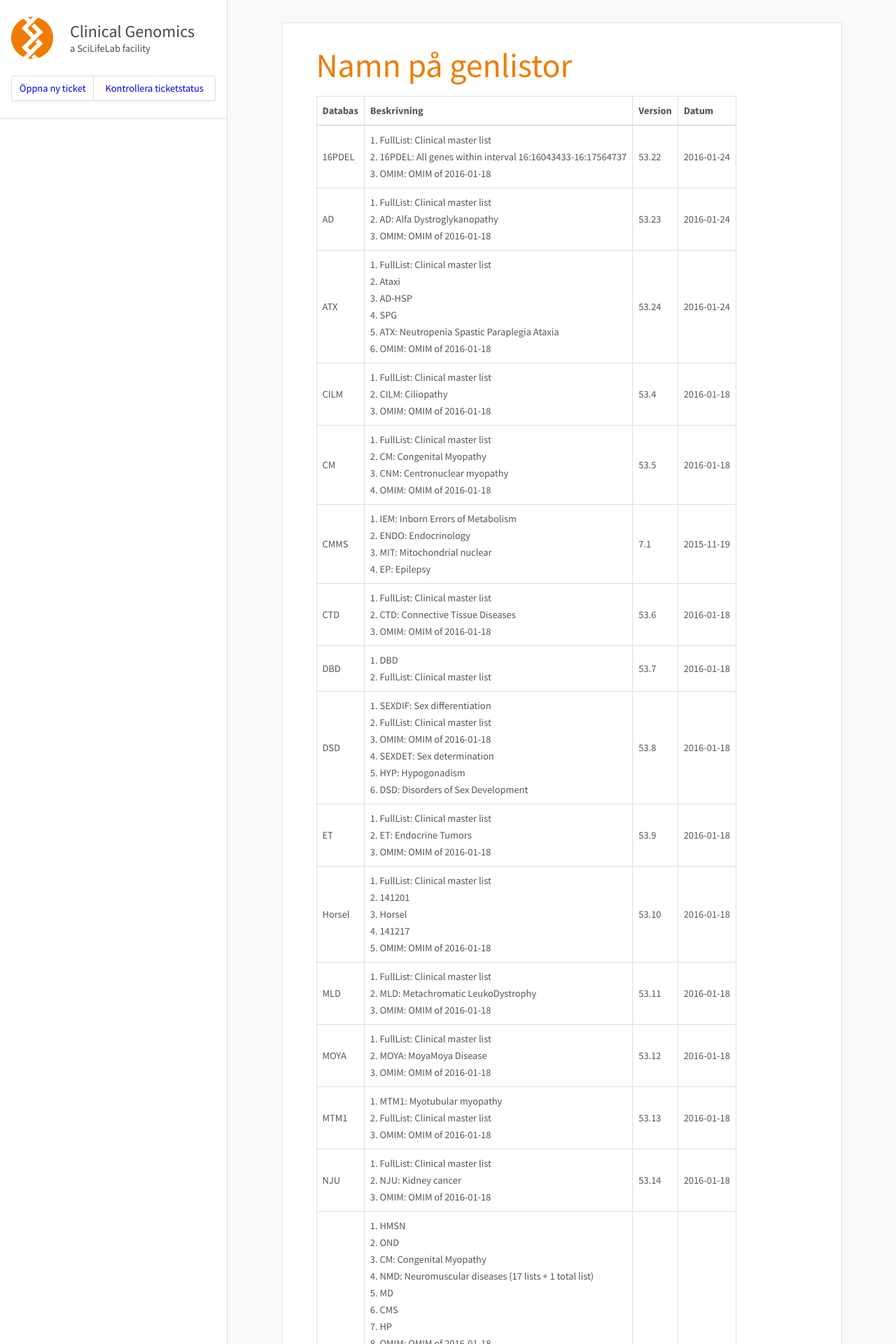
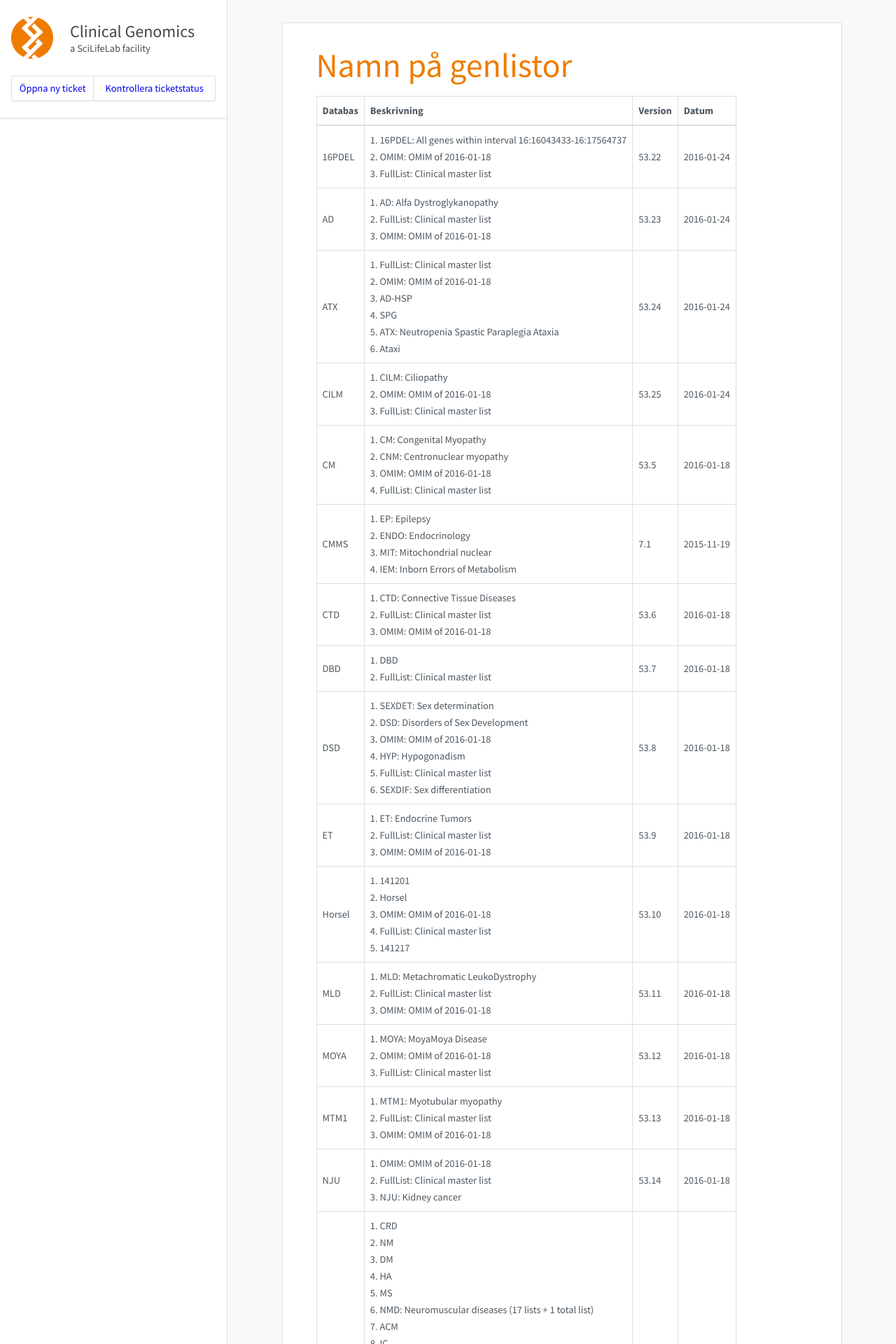
Before and after one commit to Clinical-Genomics/clinical-genomics.github.io, a Jekyll site: the page built from _pages/namnpagenlistor.md, in a window 1280 px wide. Shown: the top 1920 px of the page at 70% size. Built offline with Jekyll 4.4.1, drawn with Linux system fonts in a browser that asks for light colours; nearby versions of some CDN libraries; some of the changed text lies outside the part shown.

Commit message:
Update to cust002-CILM.txt

```diff
--- a/_pages/namnpagenlistor.md
+++ b/_pages/namnpagenlistor.md
@@ -8,27 +8,27 @@
 
 |Databas|Beskrivning|Version|Datum|
 |---|---|---|---|
-|16PDEL|1. FullList: Clinical master list<br />2. 16PDEL: All genes within interval 16:16043433-16:17564737<br />3. OMIM: OMIM of 2016-01-18<br />|53.22|2016-01-24|
-|AD|1. FullList: Clinical master list<br />2. AD: Alfa Dystroglykanopathy<br />3. OMIM: OMIM of 2016-01-18<br />|53.23|2016-01-24|
-|ATX|1. FullList: Clinical master list<br />2. Ataxi<br />3. AD-HSP<br />4. SPG<br />5. ATX: Neutropenia Spastic Paraplegia Ataxia<br />6. OMIM: OMIM of 2016-01-18<br />|53.24|2016-01-24|
-|CILM|1. FullList: Clinical master list<br />2. CILM: Ciliopathy<br />3. OMIM: OMIM of 2016-01-18<br />|53.4|2016-01-18|
-|CM|1. FullList: Clinical master list<br />2. CM: Congenital Myopathy<br />3. CNM: Centronuclear myopathy<br />4. OMIM: OMIM of 2016-01-18<br />|53.5|2016-01-18|
-|CMMS|1. IEM: Inborn Errors of Metabolism<br />2. ENDO: Endocrinology<br />3. MIT: Mitochondrial nuclear<br />4. EP: Epilepsy<br />|7.1|2015-11-19|
-|CTD|1. FullList: Clinical master list<br />2. CTD: Connective Tissue Diseases<br />3. OMIM: OMIM of 2016-01-18<br />|53.6|2016-01-18|
+|16PDEL|1. 16PDEL: All genes within interval 16:16043433-16:17564737<br />2. OMIM: OMIM of 2016-01-18<br />3. FullList: Clinical master list<br />|53.22|2016-01-24|
+|AD|1. AD: Alfa Dystroglykanopathy<br />2. FullList: Clinical master list<br />3. OMIM: OMIM of 2016-01-18<br />|53.23|2016-01-24|
+|ATX|1. FullList: Clinical master list<br />2. OMIM: OMIM of 2016-01-18<br />3. AD-HSP<br />4. SPG<br />5. ATX: Neutropenia Spastic Paraplegia Ataxia<br />6. Ataxi<br />|53.24|2016-01-24|
+|CILM|1. CILM: Ciliopathy<br />2. OMIM: OMIM of 2016-01-18<br />3. FullList: Clinical master list<br />|53.25|2016-01-24|
+|CM|1. CM: Congenital Myopathy<br />2. CNM: Centronuclear myopathy<br />3. OMIM: OMIM of 2016-01-18<br />4. FullList: Clinical master list<br />|53.5|2016-01-18|
+|CMMS|1. EP: Epilepsy<br />2. ENDO: Endocrinology<br />3. MIT: Mitochondrial nuclear<br />4. IEM: Inborn Errors of Metabolism<br />|7.1|2015-11-19|
+|CTD|1. CTD: Connective Tissue Diseases<br />2. FullList: Clinical master list<br />3. OMIM: OMIM of 2016-01-18<br />|53.6|2016-01-18|
 |DBD|1. DBD<br />2. FullList: Clinical master list<br />|53.7|2016-01-18|
-|DSD|1. SEXDIF: Sex differentiation<br />2. FullList: Clinical master list<br />3. OMIM: OMIM of 2016-01-18<br />4. SEXDET: Sex determination<br />5. HYP: Hypogonadism<br />6. DSD: Disorders of Sex Development<br />|53.8|2016-01-18|
-|ET|1. FullList: Clinical master list<br />2. ET: Endocrine Tumors<br />3. OMIM: OMIM of 2016-01-18<br />|53.9|2016-01-18|
-|Horsel|1. FullList: Clinical master list<br />2. 141201<br />3. Horsel<br />4. 141217<br />5. OMIM: OMIM of 2016-01-18<br />|53.10|2016-01-18|
-|MLD|1. FullList: Clinical master list<br />2. MLD: Metachromatic LeukoDystrophy<br />3. OMIM: OMIM of 2016-01-18<br />|53.11|2016-01-18|
-|MOYA|1. FullList: Clinical master list<br />2. MOYA: MoyaMoya Disease<br />3. OMIM: OMIM of 2016-01-18<br />|53.12|2016-01-18|
+|DSD|1. SEXDET: Sex determination<br />2. DSD: Disorders of Sex Development<br />3. OMIM: OMIM of 2016-01-18<br />4. HYP: Hypogonadism<br />5. FullList: Clinical master list<br />6. SEXDIF: Sex differentiation<br />|53.8|2016-01-18|
+|ET|1. ET: Endocrine Tumors<br />2. FullList: Clinical master list<br />3. OMIM: OMIM of 2016-01-18<br />|53.9|2016-01-18|
+|Horsel|1. 141201<br />2. Horsel<br />3. OMIM: OMIM of 2016-01-18<br />4. FullList: Clinical master list<br />5. 141217<br />|53.10|2016-01-18|
+|MLD|1. MLD: Metachromatic LeukoDystrophy<br />2. FullList: Clinical master list<br />3. OMIM: OMIM of 2016-01-18<br />|53.11|2016-01-18|
+|MOYA|1. MOYA: MoyaMoya Disease<br />2. OMIM: OMIM of 2016-01-18<br />3. FullList: Clinical master list<br />|53.12|2016-01-18|
 |MTM1|1. MTM1: Myotubular myopathy<br />2. FullList: Clinical master list<br />3. OMIM: OMIM of 2016-01-18<br />|53.13|2016-01-18|
-|NJU|1. FullList: Clinical master list<br />2. NJU: Kidney cancer<br />3. OMIM: OMIM of 2016-01-18<br />|53.14|2016-01-18|
-|NMD|1. HMSN<br />2. OND<br />3. CM: Congenital Myopathy<br />4. NMD: Neuromuscular diseases (17 lists + 1 total list)<br />5. MD<br />6. CMS<br />7. HP<br />8. OMIM: OMIM of 2016-01-18<br />9. MND<br />10. ACM<br />11. CMD<br />12. FullList: Clinical master list<br />13. MS<br />14. CRD<br />15. HA<br />16. MM<br />17. NM<br />18. DM<br />19. HCM<br />20. OM<br />21. IC<br />|53.15|2016-01-18|
+|NJU|1. OMIM: OMIM of 2016-01-18<br />2. FullList: Clinical master list<br />3. NJU: Kidney cancer<br />|53.14|2016-01-18|
+|NMD|1. CRD<br />2. NM<br />3. DM<br />4. HA<br />5. MS<br />6. NMD: Neuromuscular diseases (17 lists + 1 total list)<br />7. ACM<br />8. IC<br />9. MD<br />10. MM<br />11. CMS<br />12. OM<br />13. CMD<br />14. HMSN<br />15. MND<br />16. OMIM: OMIM of 2016-01-18<br />17. OND<br />18. HCM<br />19. CM: Congenital Myopathy<br />20. FullList: Clinical master list<br />21. HP<br />|53.15|2016-01-18|
 |OMIM|1. FullList: Clinical master list<br />2. OMIM: OMIM of 2016-01-18<br />|53.16|2016-01-18|
-|ORO|1. FullList: Clinical master list<br />2. ORO: Oro-facial-digital syndrome<br />3. OMIM: OMIM of 2016-01-18<br />|53.17|2016-01-18|
-|PAF1|1. FullList: Clinical master list<br />2. PAF1: RNA polymerase II-associated factor<br />3. OMIM: OMIM of 2016-01-18<br />|53.18|2016-01-18|
-|PID|1. FullList: Clinical master list<br />2. PID: Primary Immune Deficiency<br />3. PIDCAD: PID Candidates<br />|7.2|2015-10-21|
-|SCN|1. FullList: Clinical master list<br />2. SCN: Neutropenia<br />3. OMIM: OMIM of 2016-01-18<br />|53.19|2016-01-18|
-|SHANK1|1. FullList: Clinical master list<br />2. SHANK1: SH3 and multiple ankyrin repeat domains 1<br />3. OMIM: OMIM of 2016-01-18<br />|53.20|2016-01-18|
-|SKD|1. FullList: Clinical master list<br />2. SKD: Skeletal dysplasia<br />3. OMIM: OMIM of 2016-01-18<br />|53.21|2016-01-18|
+|ORO|1. ORO: Oro-facial-digital syndrome<br />2. FullList: Clinical master list<br />3. OMIM: OMIM of 2016-01-18<br />|53.17|2016-01-18|
+|PAF1|1. PAF1: RNA polymerase II-associated factor<br />2. FullList: Clinical master list<br />3. OMIM: OMIM of 2016-01-18<br />|53.18|2016-01-18|
+|PID|1. PIDCAD: PID Candidates<br />2. FullList: Clinical master list<br />3. PID: Primary Immune Deficiency<br />|7.2|2015-10-21|
+|SCN|1. SCN: Neutropenia<br />2. FullList: Clinical master list<br />3. OMIM: OMIM of 2016-01-18<br />|53.19|2016-01-18|
+|SHANK1|1. OMIM: OMIM of 2016-01-18<br />2. FullList: Clinical master list<br />3. SHANK1: SH3 and multiple ankyrin repeat domains 1<br />|53.20|2016-01-18|
+|SKD|1. SKD: Skeletal dysplasia<br />2. OMIM: OMIM of 2016-01-18<br />3. FullList: Clinical master list<br />|53.21|2016-01-18|
 |mtDNA|Mitochondrial DNA|8.0|2015-11-30|
```
